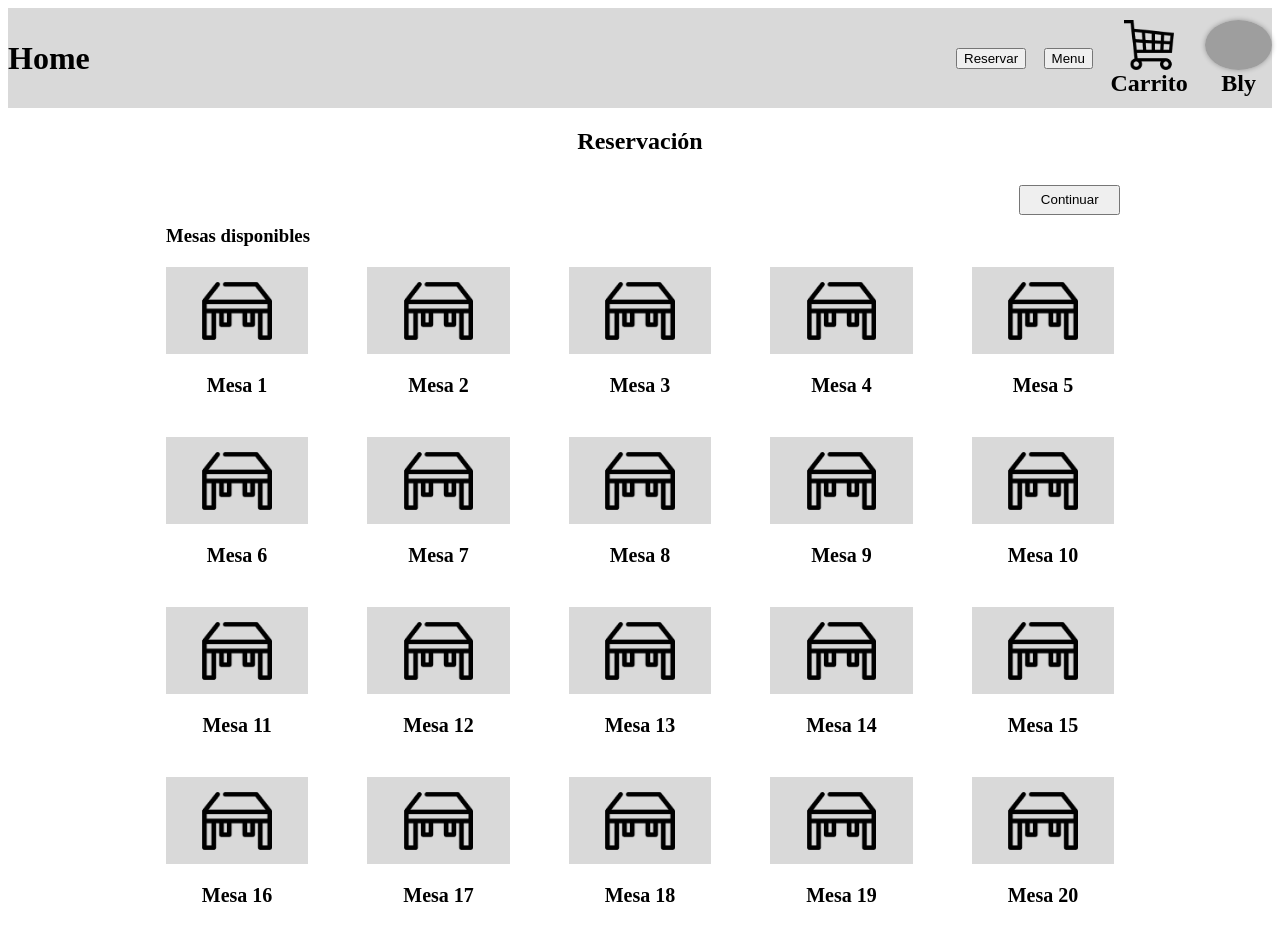
After one commit to victorramirez952/SmallRestaurant-BDA, a Flask app: page /mesasDisponibles in a window 1280 px wide. The commit adds this page. Run offline with Flask 3, Linux system fonts and the light colour scheme; some libraries are stand-ins or nearby versions; grey boxes are pictures that could not be loaded.

Commit message:
Vista mesas disponibles

```diff
--- a/app.py
+++ b/app.py
@@ -109,5 +109,9 @@ def metodoPago():
 def listaPedidos():
     return render_template('clienteTemplates/listaPedidos.html')
 
+@app.route('/mesasDisponibles', methods=['GET'])
+def mesasDisponibles():
+    return render_template('clienteTemplates/mesasDisponibles.html')
+
 if __name__ == '__main__':
     app.run(debug=True)
--- a/static/css/estilosCliente.css
+++ b/static/css/estilosCliente.css
@@ -376,3 +376,55 @@ hr {
 .containerPedido .right p {
     margin: 0;
 }
+
+/* Boton continuar */
+.btnContinuar {
+    width: 8%;
+    text-align: center;
+    height: 30px;
+    margin: 10px auto;
+    position: relative;
+    left: 80%;
+}
+
+/* Contenedor Mesas Disponibles */
+
+.containerMesas {
+    display: flex;
+    flex-wrap: wrap;
+    width: 75%;
+    gap: 0 5%;
+    margin: 10px auto;
+    justify-content: space-between;
+}
+
+
+/* Contenedor Mesa */
+.containerMesa {
+    display: flex;
+    flex-direction: column;
+    width: 15%;
+    height: 150px;
+    text-align: center;
+    margin: 10px 0;
+}
+
+.containerMesa .imagenMesa {
+    height: 85%;
+    padding: 5px;
+    display: flex;
+    justify-content: center;
+    align-items: center;
+    background-color: #D9D9D9;
+}
+
+.containerMesa .imagenMesa img {
+    width: auto;
+    height: 75%;
+}
+
+.containerMesa p {
+    height: 15%;
+    font-weight: bold;
+    font-size: 20px;
+}
--- /dev/null
+++ b/templates/clienteTemplates/mesasDisponibles.html
@@ -0,0 +1,18 @@
+<!doctype html>
+<html>
+    <head>
+        <meta charset="UTF-8">
+        <meta content="width=device-width, initial-scale=1, maximum-scale=1, user-scalable=no" name="viewport">
+		<link  rel="stylesheet" href="{{ url_for('static', filename='css/estilosCliente.css')}}">
+        <title>Mesas disponibles</title>
+    </head>
+    <body>
+        {% import "macros/Contenedores.html" as macroContenedores %}
+        {% import "macros/Navbar.html" as macroNavbar %}
+        {{ macroNavbar.NavbarCliente() }}
+       <h2 style="text-align:center;">Reservación</h2>
+        <button type="button" class="btnContinuar">Continuar</button>
+        <h3 style="width: 75%; margin: 0 auto;">Mesas disponibles</h3>
+	{{ macroContenedores.ContenedorMesas(20) }}
+    </body>
+</html>
--- a/templates/macros/Cajas.html
+++ b/templates/macros/Cajas.html
@@ -28,3 +28,12 @@
   </div>
 </div>
 {% endmacro %}
+
+{% macro MesaDisponible(nMesa) %}
+<div class="containerMesa">
+  <div class="imagenMesa">
+    <img src="../../static/images/mesa.png">
+  </div>
+  <p>Mesa {{ nMesa + 1 }}</p>
+</div>
+{% endmacro %}
--- a/templates/macros/Contenedores.html
+++ b/templates/macros/Contenedores.html
@@ -62,3 +62,12 @@
   </div>
 </div>
 {% endmacro %}
+
+{% macro ContenedorMesas(nMesas) %}
+{% import "macros/Cajas.html" as macroCajas %}
+<div class="containerMesas">
+  {% for i in range(nMesas) %}
+  {{ macroCajas.MesaDisponible(i) }}
+  {% endfor %}
+</div>
+{% endmacro %}
```
Also changed, not shown: static/images/mesa.png (added), 1 other file.
